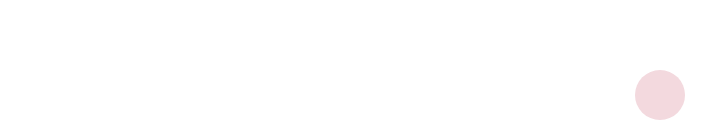
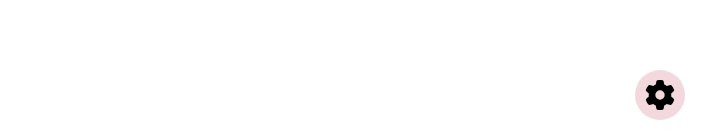
Before and after one commit to cod3prod/toy, a React (Create React App) app in the folder swiper-practice/: page / in a window 1280 px wide. Shown: the part 660-797 px from the top of the page, without its empty margins (575-1280 px from the left). Built offline with nearby package versions, Linux system fonts and the light colour scheme.

Commit message:
swiper-practice

```diff
--- a/swiper-practice/package.json
+++ b/swiper-practice/package.json
@@ -3,6 +3,11 @@
   "version": "0.1.0",
   "private": true,
   "dependencies": {
+    "@fortawesome/fontawesome-svg-core": "^6.6.0",
+    "@fortawesome/free-brands-svg-icons": "^6.6.0",
+    "@fortawesome/free-regular-svg-icons": "^6.6.0",
+    "@fortawesome/free-solid-svg-icons": "^6.6.0",
+    "@fortawesome/react-fontawesome": "^0.2.2",
     "@testing-library/jest-dom": "^5.17.0",
     "@testing-library/react": "^13.4.0",
     "@testing-library/user-event": "^13.5.0",
--- a/swiper-practice/src/App.js
+++ b/swiper-practice/src/App.js
@@ -1,6 +1,12 @@
 import React, { useRef, useState } from "react";
+
+import { FontAwesomeIcon } from '@fortawesome/react-fontawesome'
+import { faGear } from '@fortawesome/free-solid-svg-icons';
+
+
 // Import Swiper React components
 import { Swiper, SwiperSlide } from "swiper/react";
+
 
 // Import Swiper styles
 import "swiper/css";
@@ -11,7 +17,9 @@
   return (
     <>
       <Swiper className="mySwiper">
-        <div className="swiper-controller"></div>
+        <div className="swiper-controller">
+          <FontAwesomeIcon icon={faGear} />
+        </div>
         <SwiperSlide>Slide 1</SwiperSlide>
         <SwiperSlide>Slide 2</SwiperSlide>
         <SwiperSlide>Slide 3</SwiperSlide>
--- a/swiper-practice/src/styles.css
+++ b/swiper-practice/src/styles.css
@@ -19,4 +19,8 @@
   border-radius: 50%;
   background-color: #f3d9de;
   cursor: pointer;
+  font-size: 30px;
+  display: flex;
+  justify-content: center;
+  align-items: center;
 }
```
Also changed, not shown: 1 other file (tests, documents, lock files or other folders).
